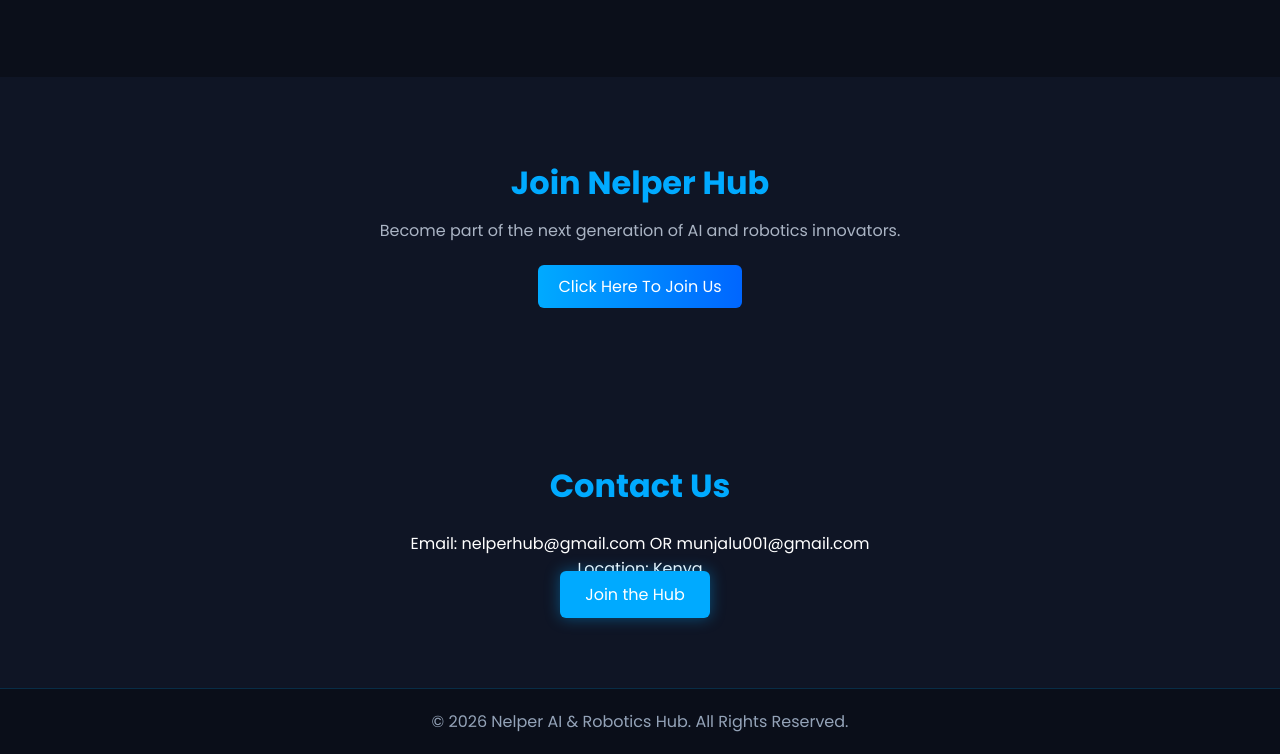
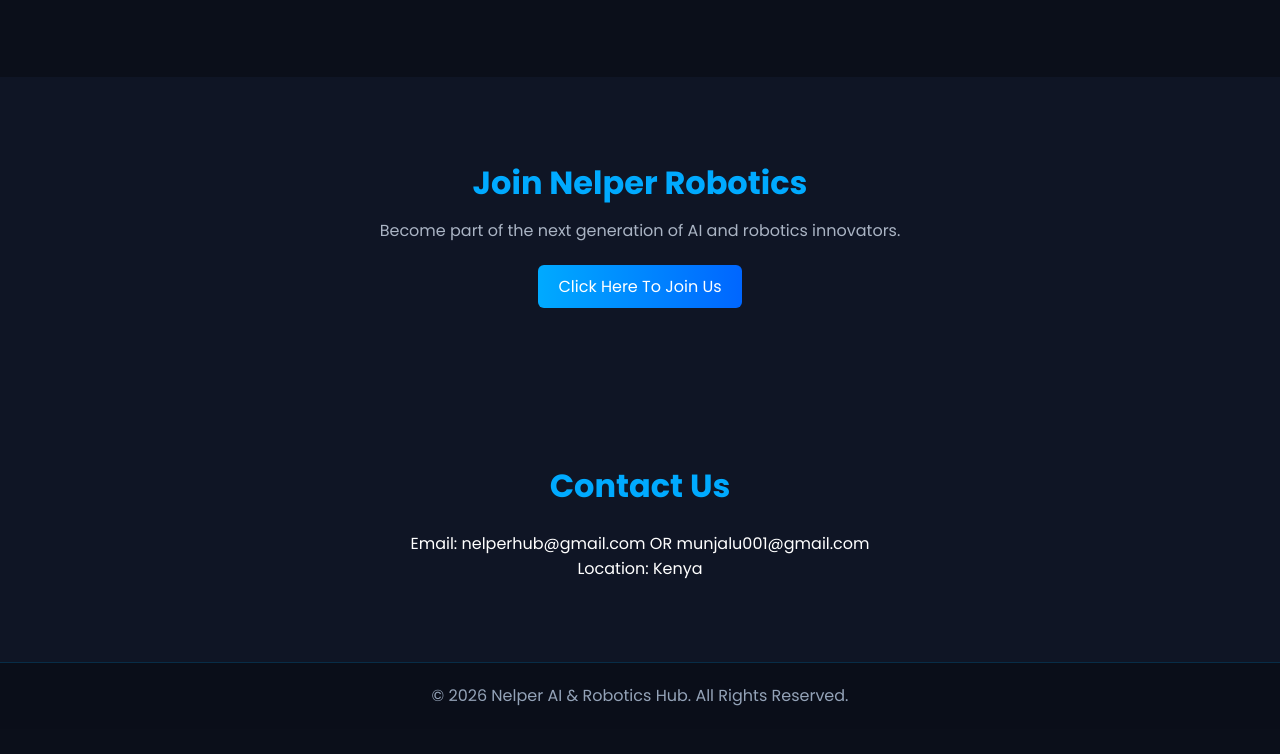
Before and after one commit to PeterMunjalu/nelperrobotics, a plain HTML site: page index.html in a window 1280 px wide. Shown: the part 2662-3416 px from the top of the page. After the commit the page ends 3391 px from the top, so only its background shows below. Drawn offline with Linux system fonts and the light colour scheme.

Commit message:
index.html

```diff
--- a/index.html
+++ b/index.html
@@ -186,7 +186,7 @@
 
 <!-- JOIN US -->
 <section class="section dark">
-    <h2>Join Nelper Hub</h2>
+    <h2>Join Nelper Robotics</h2>
     <p class="section-subtext">
         Become part of the next generation of AI and robotics innovators.
     </p>
@@ -200,7 +200,6 @@
         <p>Email: nelperhub@gmail.com OR munjalu001@gmail.com</p>
         <p>Location: Kenya</p>
 
-        <a href="#" class="btn-primary">Join the Hub</a>
     </section>
 
 
```
